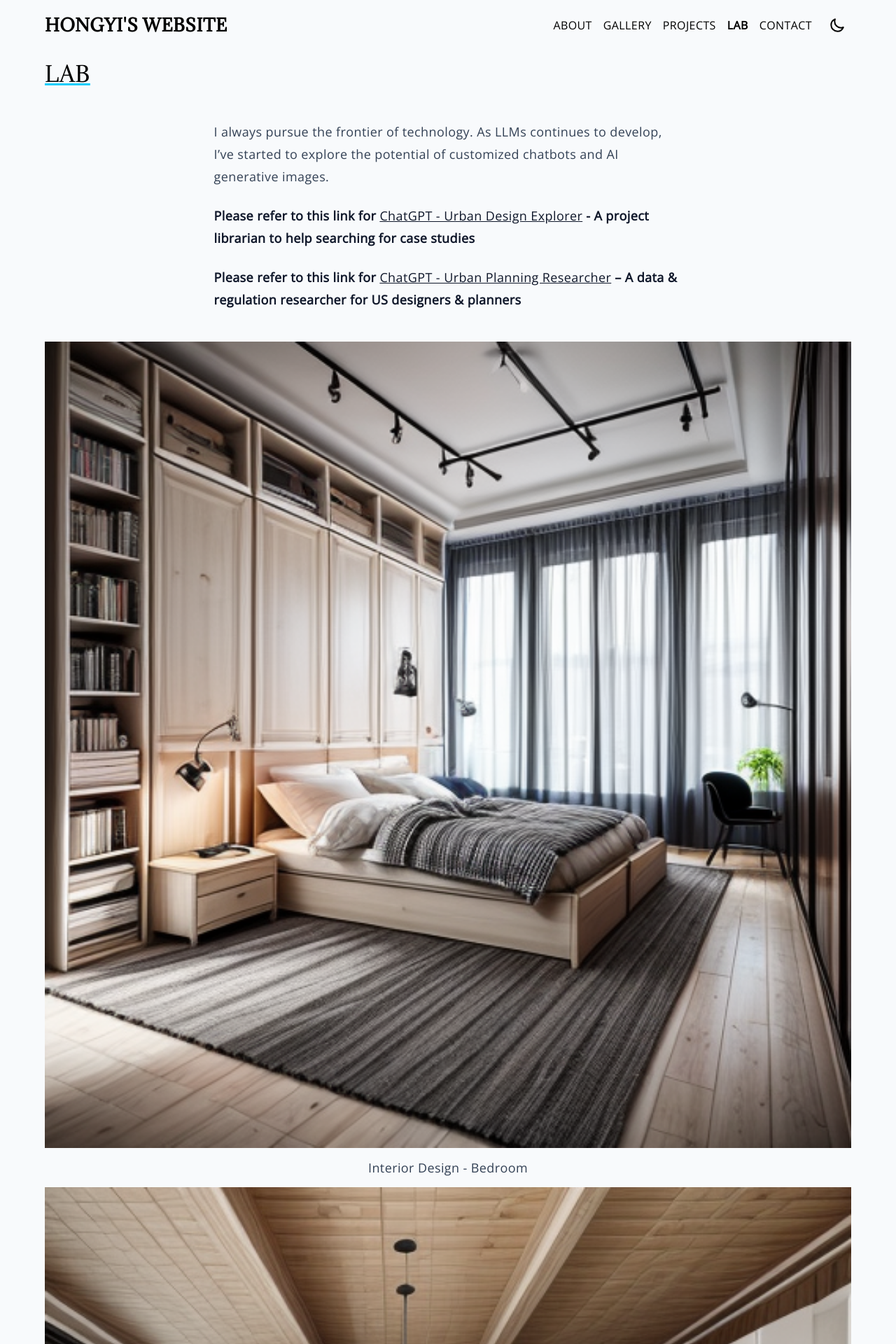
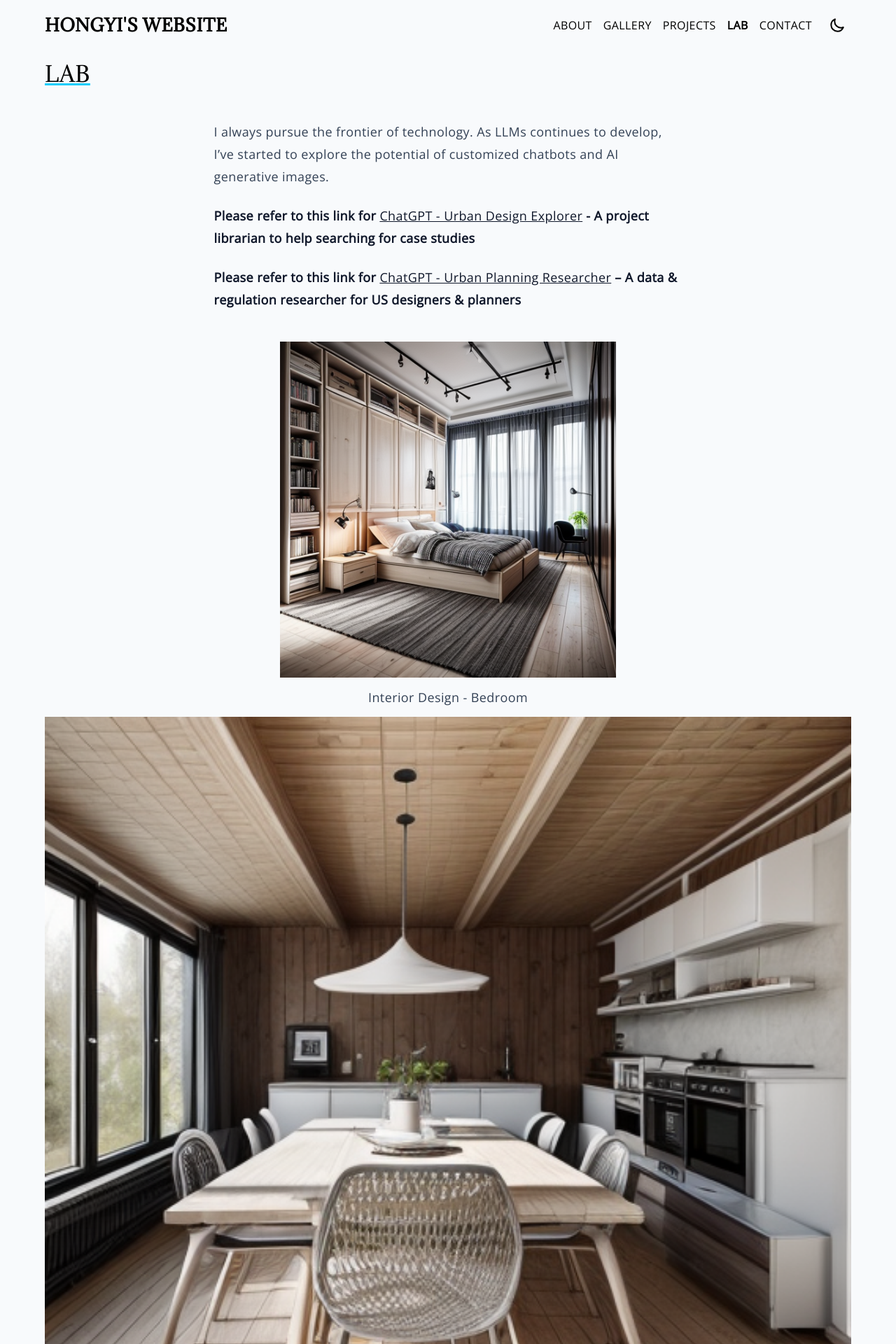
Before and after one commit to hongyili-hl/hongyili-hl.github.io, a Jekyll site: the page built from sample.md, in a window 1280 px wide. Shown: the top 1920 px of the page at 70% size. Built offline with Jekyll 4.4.1, drawn with Linux system fonts in a browser that asks for light colours.

Commit message:
Update tags.html

```diff
--- a/_layouts/tags.html
+++ b/_layouts/tags.html
@@ -12,10 +12,7 @@
     </article>
   </div>
   <div class="flex justify-center py-1 md:py-6">
-    <div class="imag">
-      <div class="imshar" onclick="fn()"></div>
       <img src="/assets/images/Bedroom.png" alt="" class="basis-2/6  w-11/12 md:w-5/12 p-2 md:px-0" style="-webkit-touch-callout: none;-webkit-user-select: none;-moz-user-select: none;-ms-user-select: none;user-select: none">
-    </div>
   </div>
   <div class="flex justify-center pb-1 md:pb-6">
     <p class="prose md:prose-lg prose-p:font-extralight prose-headings:font-light prose-slate dark:prose-invert prose-img:mx-auto prose-img:w-2/3">
```
